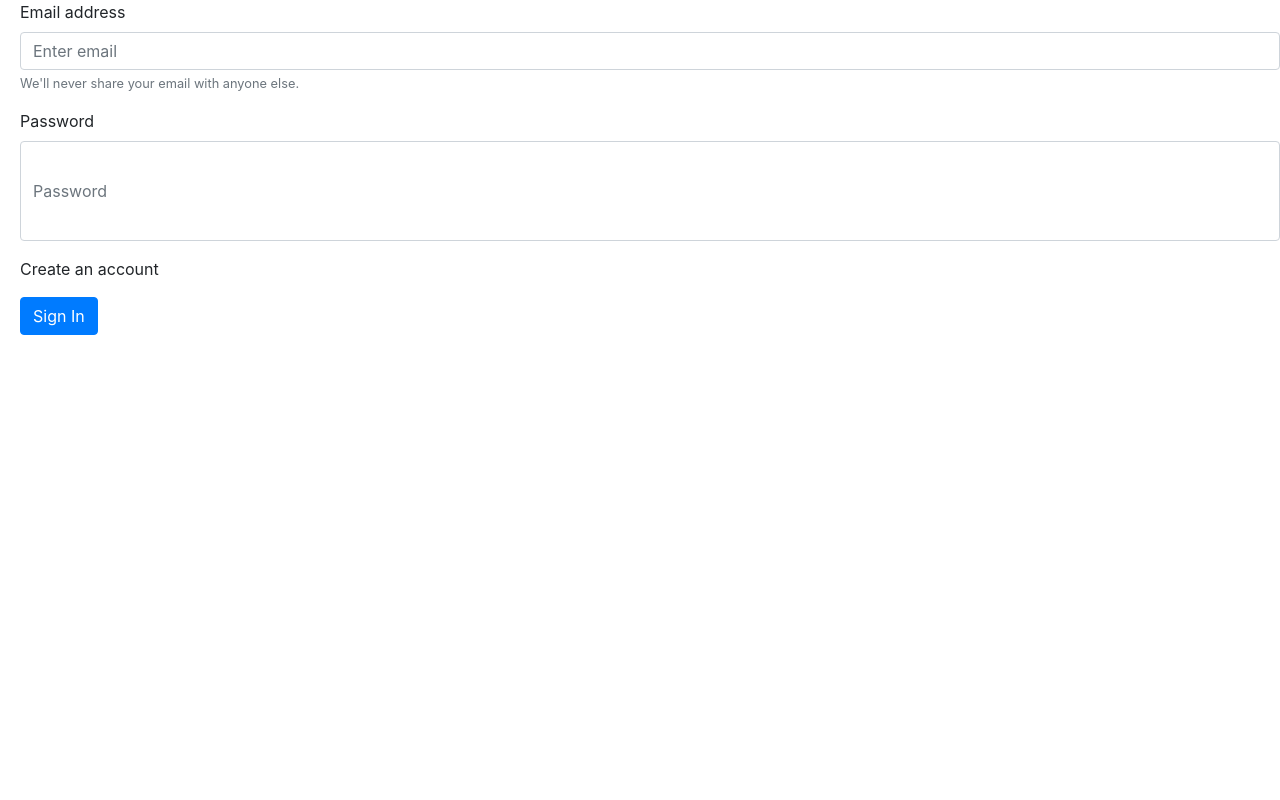
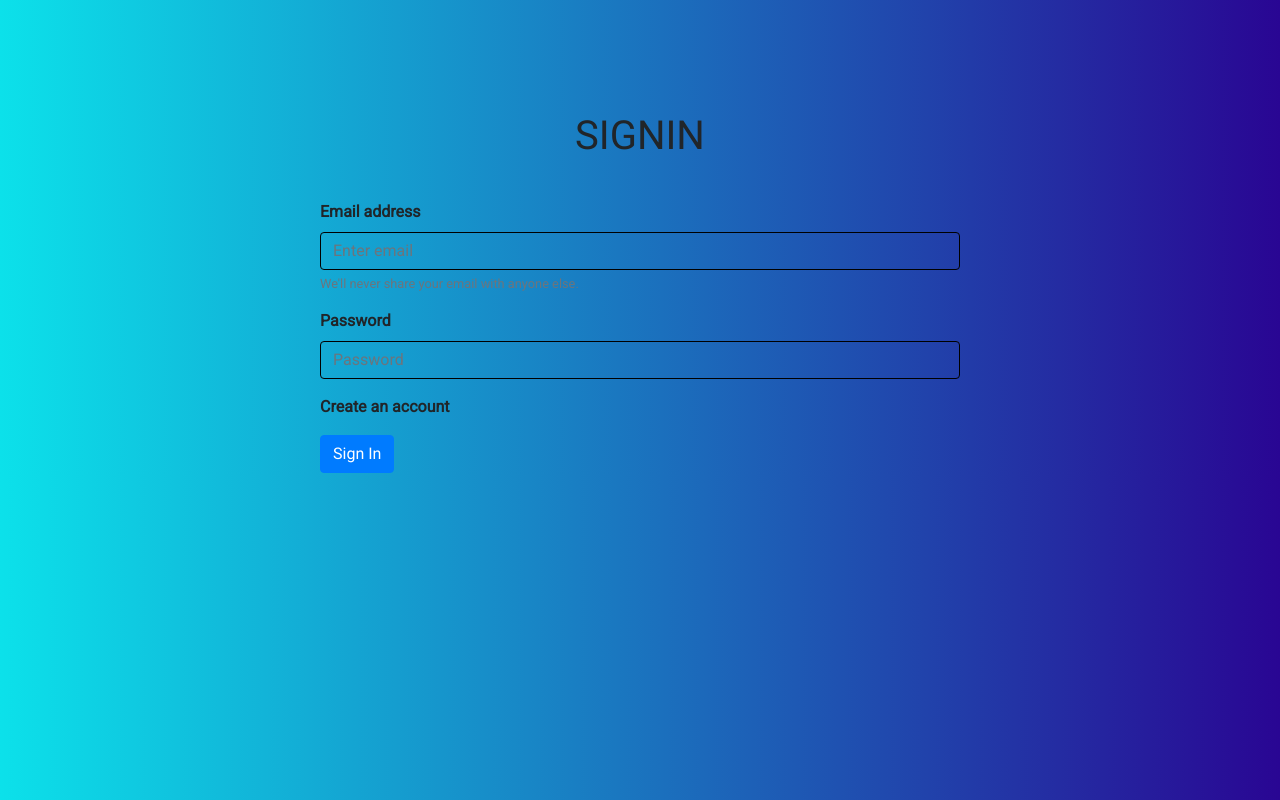
Before and after one commit to Shivendra30/meower, a React (Create React App) app in the folder meowerreact/: page / in a window 1280 px wide. Built offline with nearby package versions, Linux system fonts and the light colour scheme.

Commit message:
Make CSS changes to Signin and Register

```diff
--- a/meowerreact/src/components/Input/Input.css
+++ b/meowerreact/src/components/Input/Input.css
@@ -2,10 +2,11 @@
 	margin: auto;
 }
 
-#exampleInputPassword1{
+#inputMew{
 	height: 100px;
 	margin: 0px;
 }
+
 .form {
 	margin:auto;
 	margin-top: 30px;
--- a/meowerreact/src/components/Input/Input.js
+++ b/meowerreact/src/components/Input/Input.js
@@ -56,11 +56,11 @@ class Input extends Component {
 				    id="exampleInputEmail1" aria-describedby="emailHelp" placeholder="Enter username"/>
 				  </div>
 				  <div className="form-group">
-				  `	<label htmlFor="exampleInputPassword1">Enter your Mew </label>
+				  `	<label htmlFor="inputMew">Enter your Mew </label>
 				    <input type="text"
 				    onChange={this.setMewState}
 				    className="form-control"
-				    id="exampleInputPassword1"/>
+				    id="inputMew"/>
 				  </div>
 				  <div className='form-group'>
 				  	<button onClick={this.postMews}
--- a/meowerreact/src/components/Register/Register.css
+++ b/meowerreact/src/components/Register/Register.css
@@ -1,5 +1,28 @@
+@import url('https://fonts.googleapis.com/css?family=Roboto');
+
 .registerForm{
-	margin-left: 20px;
+	width: 50%;
+	padding-top: 7em;
+	margin: 0 auto;
+	font-family: 'Roboto', sans-serif;
+}
+
+h1 {
+
+	text-align: center;
+	margin-bottom: 40px;
+
+}
+
+.form-control {
+	background: transparent;
+	border: 1px solid black;
+}
+
+
+
+label, p {
+	font-weight: bold;
 }
 
 .signin {
--- a/meowerreact/src/components/Register/Register.js
+++ b/meowerreact/src/components/Register/Register.js
@@ -36,6 +36,13 @@ class Register extends Component {
 	}
 
 	registerUser = () => {
+
+		if(!this.state.name || !this.state.email || !this.state.password){
+
+			alert('Please filll in all details to register');
+
+		}
+
 		fetch('http://localhost:3000/register', {
 			method: 'post',
 			headers : {'Content-Type': 'application/json'},
@@ -59,6 +66,8 @@ class Register extends Component {
 	render(){
 		return(
 			<div className="registerForm">
+
+			  <h1> Register </h1>
 
 			  <div className="form-group">
 			    <label htmlFor="exampleInputName">Name</label>
--- a/meowerreact/src/components/Signin/Signin.css
+++ b/meowerreact/src/components/Signin/Signin.css
@@ -1,6 +1,27 @@
 .signinForm {
-	margin-left: 20px;
+	width: 50%;
+	padding-top: 7em;
+	margin: 0 auto;
+	font-family: 'Roboto', sans-serif;
 }
+h1 {
+
+	text-align: center;
+	margin-bottom: 40px;
+
+}
+
+.form-control {
+	background: transparent;
+	border: 1px solid black;
+}
+
+
+
+label, p {
+	font-weight: bold;
+}
+
 
 .createAccount {
 
--- a/meowerreact/src/components/Signin/Signin.js
+++ b/meowerreact/src/components/Signin/Signin.js
@@ -51,6 +51,7 @@ class Signin extends Component {
 	render(){
 		return(
 			<div className="signinForm">
+			  <h1> SIGNIN </h1>
 			  <div className="form-group">
 			    <label htmlFor="exampleInputEmail1">Email address</label>
 			    <input onChange={this.onEmailChange}
--- a/meowerreact/src/index.css
+++ b/meowerreact/src/index.css
@@ -6,6 +6,7 @@ body {
     sans-serif;
   -webkit-font-smoothing: antialiased;
   -moz-osx-font-smoothing: grayscale;
+  background: linear-gradient(to right, rgb(12, 225, 234), rgb(41, 6, 147));
 }
 
 code {
```
Also changed, not shown: 1 other file (tests, documents, lock files or other folders).
